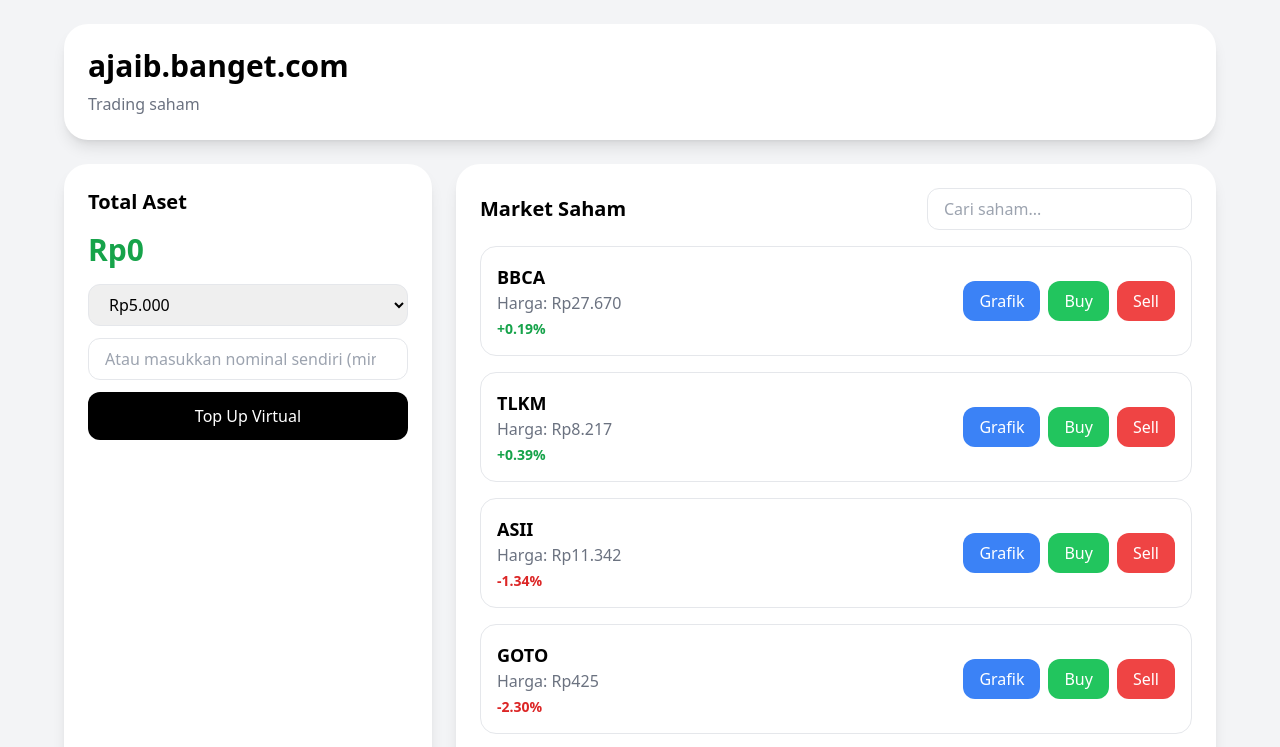
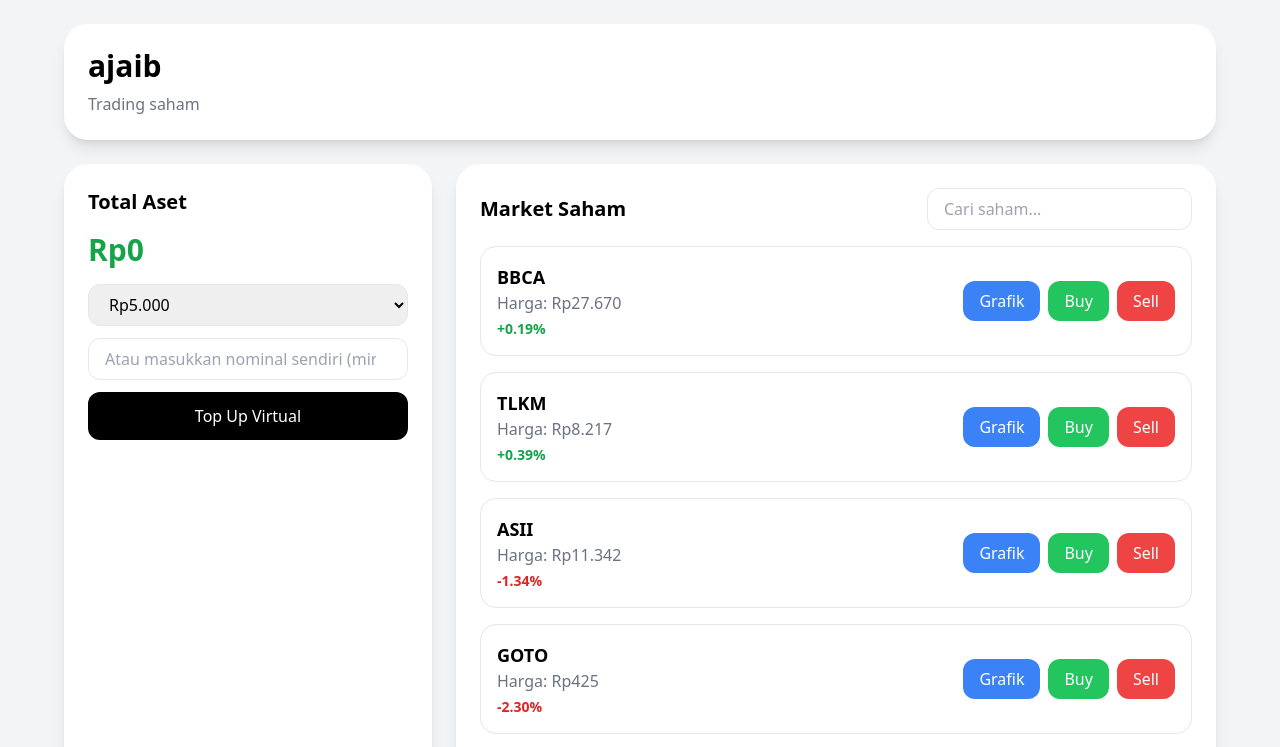
Before and after one commit to hs-182/Saham., a plain HTML site: page index.html in a window 1280 px wide. Shown: the top 747 px of the page. Drawn offline with nearby package versions, Linux system fonts and the light colour scheme.

Commit message:
Update header text from 'ajaib.banget.com' to 'ajaib'

```diff
--- a/index.html
+++ b/index.html
@@ -6,7 +6,7 @@
   <script src="https://cdn.tailwindcss.com"></script>
 </head>
 <body class="bg-gray-100 min-h-screen p-6">  <div class="max-w-6xl mx-auto space-y-6"><div class="bg-white rounded-3xl shadow-lg p-6">
-  <h1 class="text-3xl font-bold">ajaib.banget.com</h1>
+  <h1 class="text-3xl font-bold">ajaib</h1>
   <p class="text-gray-500 mt-2">Trading saham</p>
 </div>
 
```
